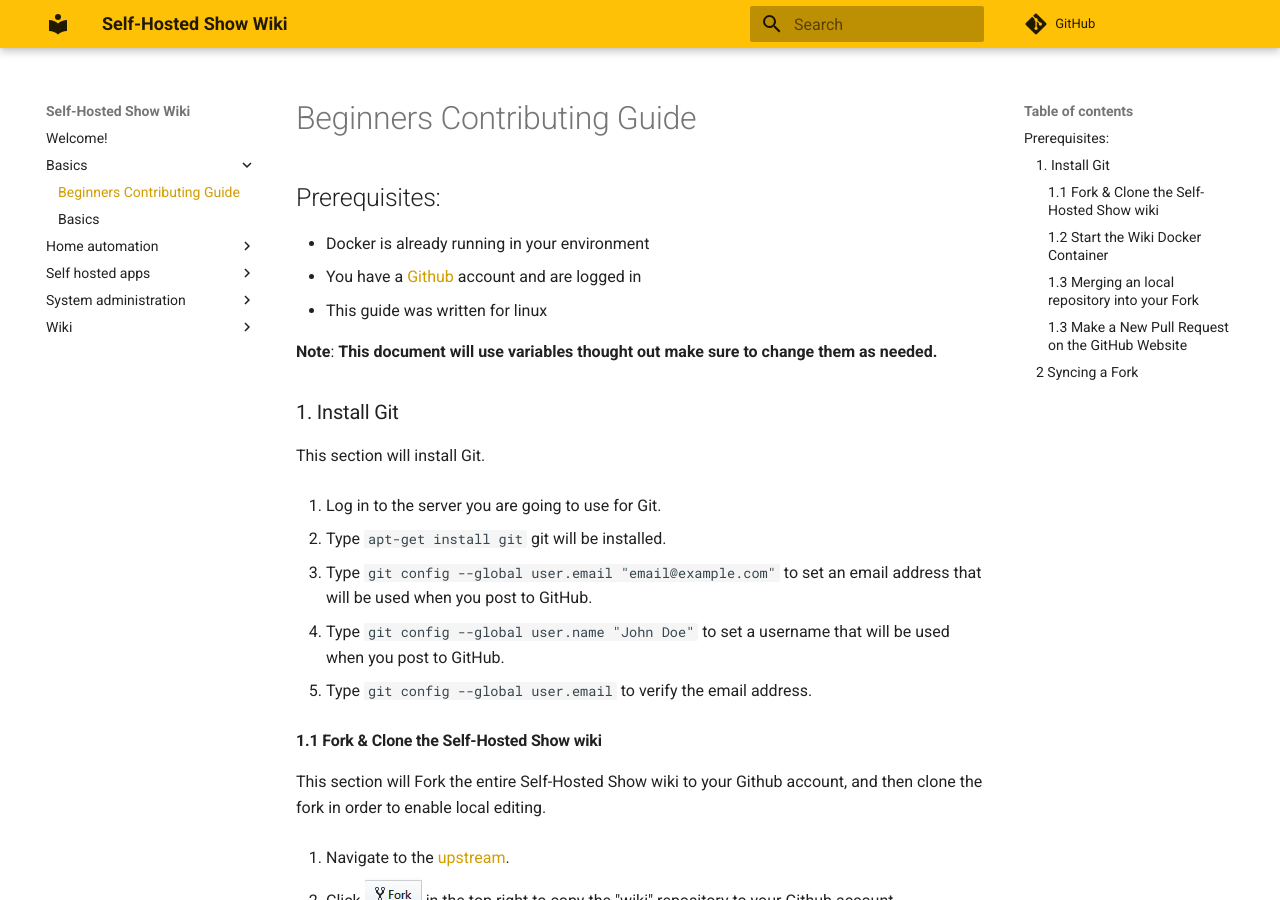
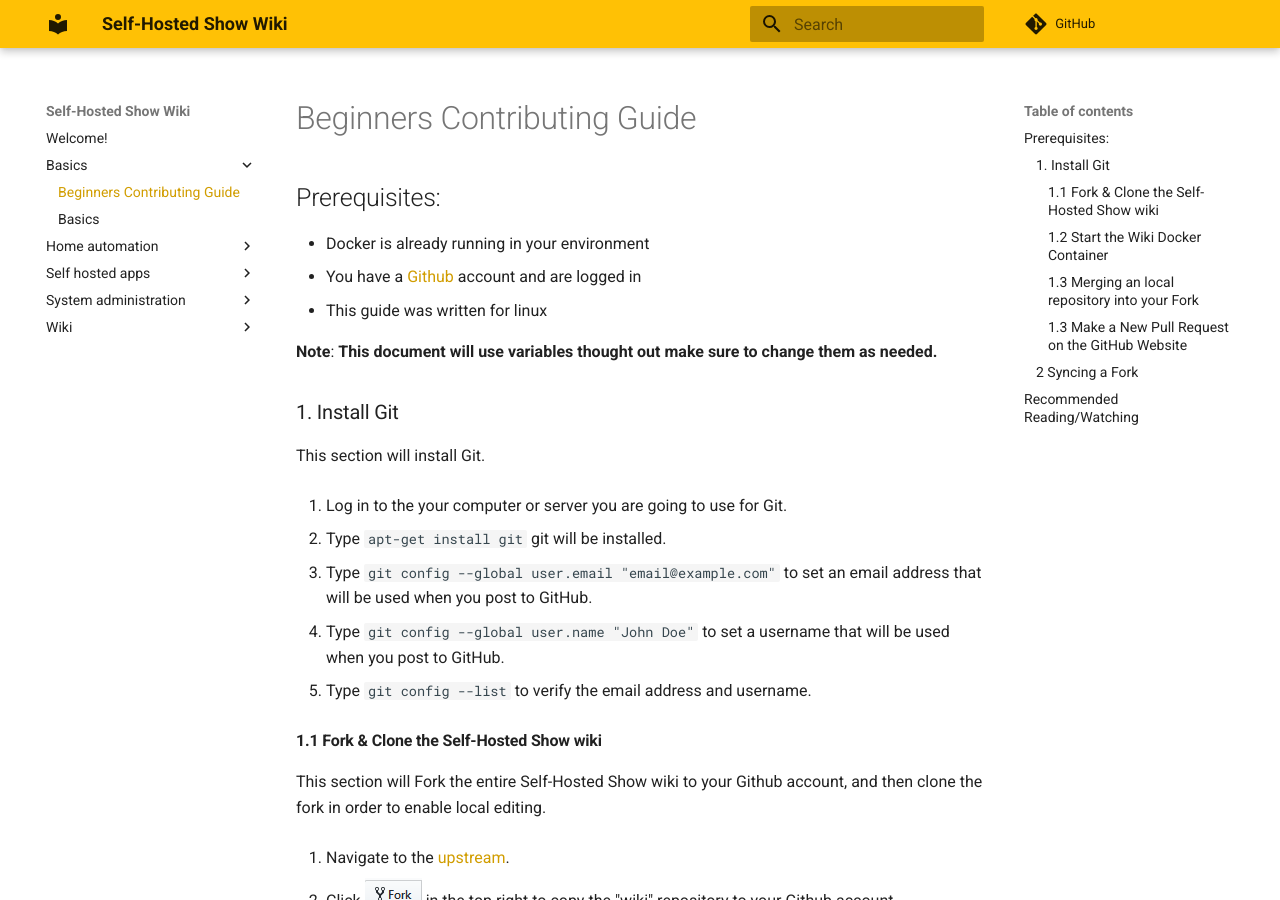
Before and after one commit to selfhostedshow/wiki, an MkDocs documentation site: the page built from docs/basics/beginners-contributing-guide.md, in a window 1280 px wide and 900 px high. Built offline with MkDocs 1.6.1 and Material for MkDocs 9.7.7, drawn with Linux system fonts in a browser that asks for light colours; comment, search, counter and statistics services are not loaded; some of the changed text lies outside the part shown.

Commit message:
edited section 1 and readded the Recommended Reading/Watching list

```diff
--- a/docs/basics/beginners-contributing-guide.md
+++ b/docs/basics/beginners-contributing-guide.md
@@ -10,7 +10,7 @@ __Note__: **This document will use variables thought out make sure to change the
 ### 1. Install Git
 This section will install Git.
 
-0. Log in to the server you are going to use for Git.
+0. Log in to the your computer or server you are going to use for Git.
 
 0. Type `apt-get install git` git will be installed.
 
@@ -18,7 +18,7 @@ This section will install Git.
 
 0. Type `git config --global user.name "John Doe"` to set a username that will be used when you post to GitHub.
 
-0. Type `git config --global user.email` to verify the email address.
+0. Type `git config --list` to verify the email address and username.
 
 #### 1.1 Fork & Clone the Self-Hosted Show wiki
 This section will Fork the entire Self-Hosted Show wiki to your Github account, and then clone the fork in order to enable local editing.
@@ -107,3 +107,11 @@ This Section will "pull" from the [upstream](https://github.com/selfhostedshow/w
 0. Verify the "dev" branch is checked out type `git checkout dev`
 
 0. Type `git merge upstream/dev` to bring your local branch in to sync with the [upstream](https://github.com/selfhostedshow/wiki) repository.
+
+## Recommended Reading/Watching
+* [GitHub WorkFlow Introduction](https://guides.github.com/introduction/flow/)
+* [GitHub Training & Guides](https://www.youtube.com/githubguides)
+* [Docker Compose Cheatsheet](https://devhints.io/docker-compose)
+* [Docker Getting Started](https://docs.docker.com/compose/gettingstarted/)
+* [Markdown -- Github Help](https://help.github.com/en/github/writing-on-github)
+* [Markdown Cheatsheet](https://github.com/adam-p/markdown-here/wiki/Markdown-Cheatsheet)
```
